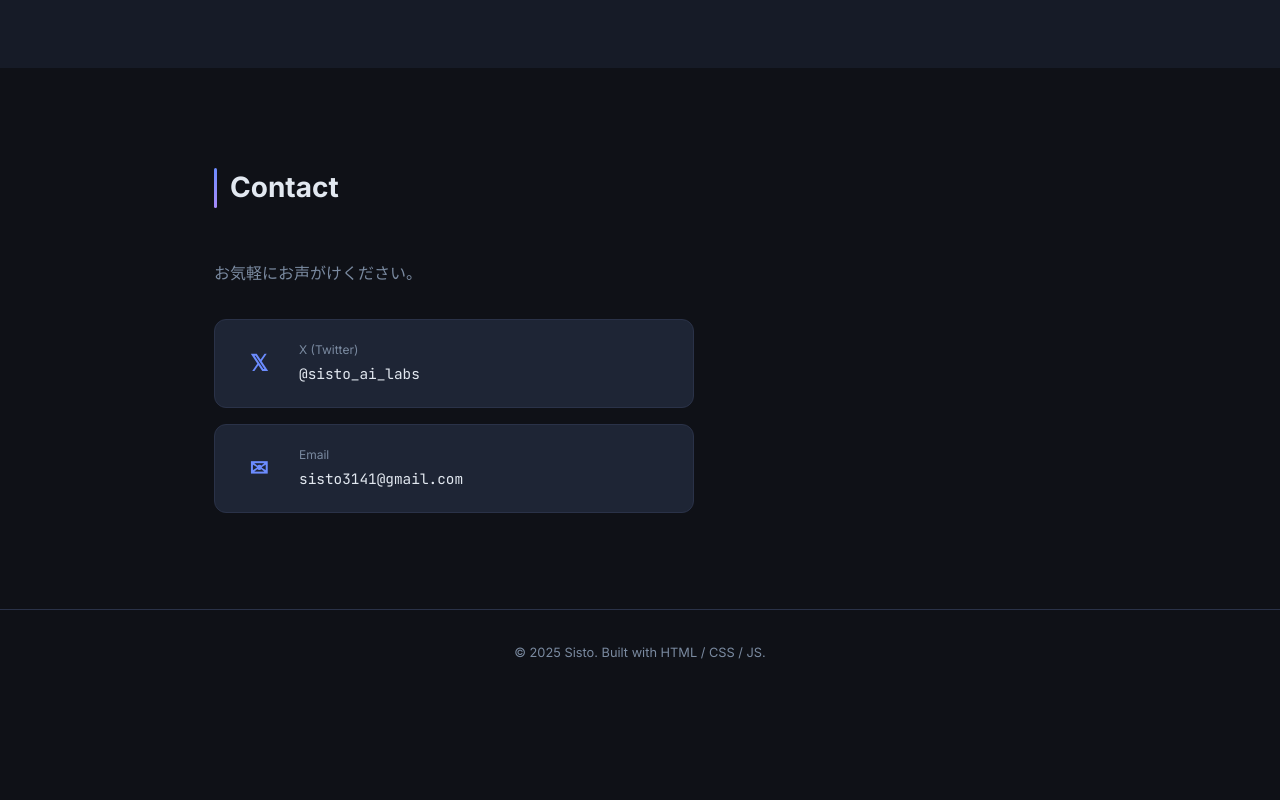
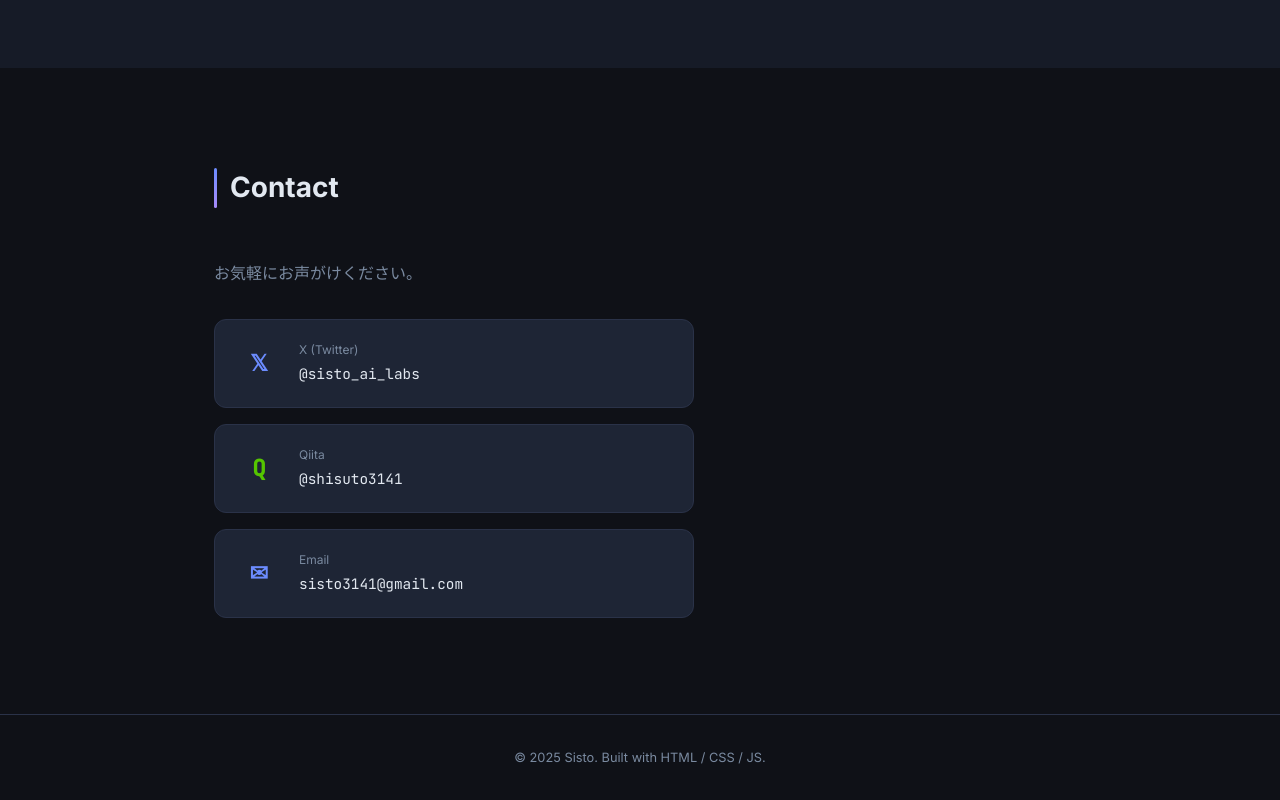
Before and after one commit to shisuto3141/myprofile, a plain HTML site: page index.html in a window 1280 px wide. Shown: the part 3026-3826 px from the top of the page. Before the commit the page ends 3721 px from the top, so only its background shows below. Drawn offline with nearby package versions, Linux system fonts and the light colour scheme.

Commit message:
Add Qiita to contact section

```diff
--- a/index.html
+++ b/index.html
@@ -201,6 +201,14 @@
           </div>
         </a>
 
+        <a class="contact-card" href="https://qiita.com/shisuto3141" target="_blank" rel="noopener">
+          <span class="contact-platform-icon qiita-icon">Q</span>
+          <div>
+            <p class="contact-platform">Qiita</p>
+            <p class="contact-handle">@shisuto3141</p>
+          </div>
+        </a>
+
         <a class="contact-card" href="mailto:sisto3141@gmail.com">
           <span class="contact-platform-icon">✉</span>
           <div>
--- a/style.css
+++ b/style.css
@@ -478,6 +478,11 @@ ul { list-style: none; }
   font-weight: 700;
 }
 
+.qiita-icon {
+  color: #55c500;
+  font-family: var(--mono);
+}
+
 .contact-platform {
   font-size: 0.75rem;
   color: var(--muted);
```
